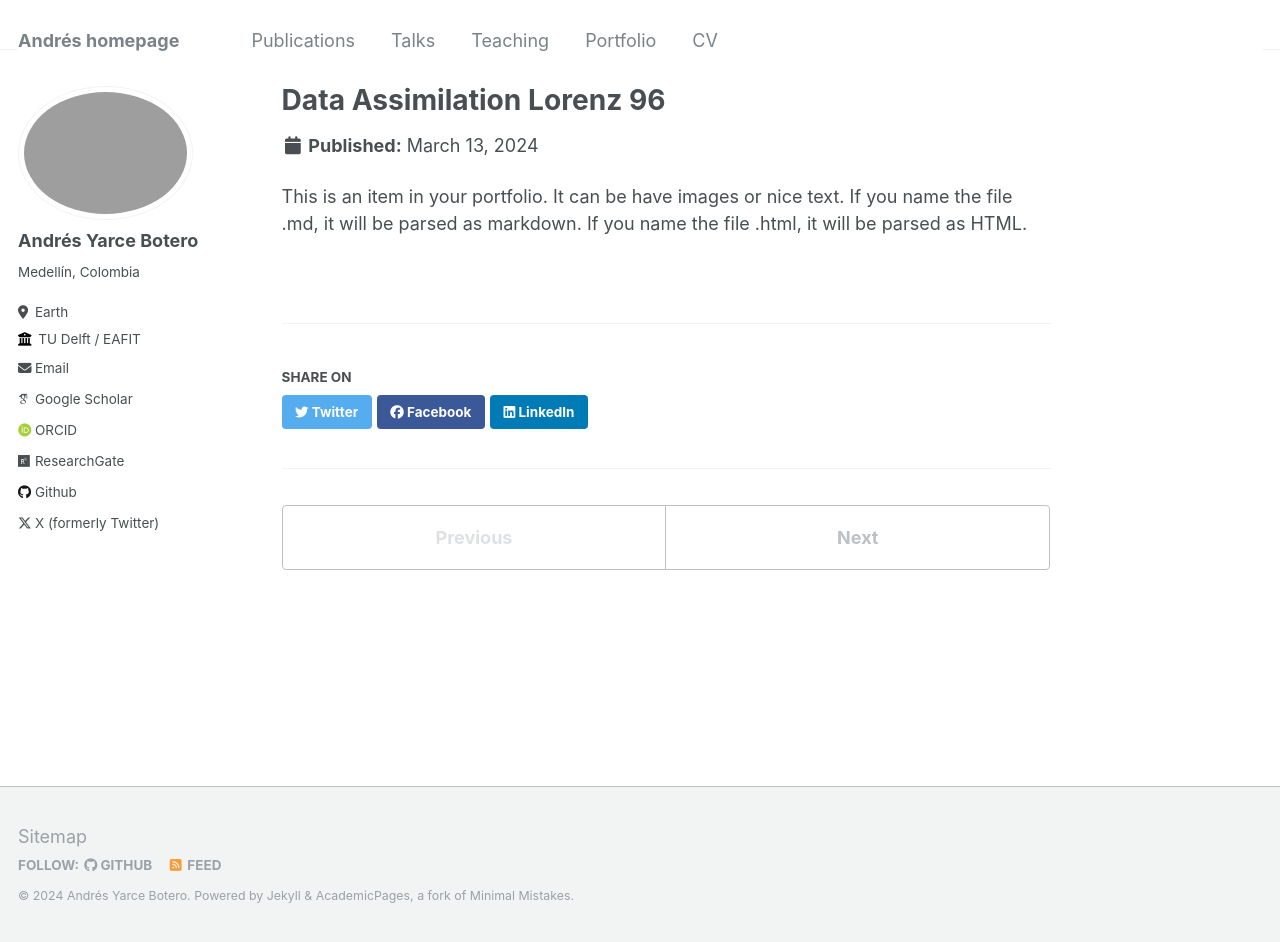
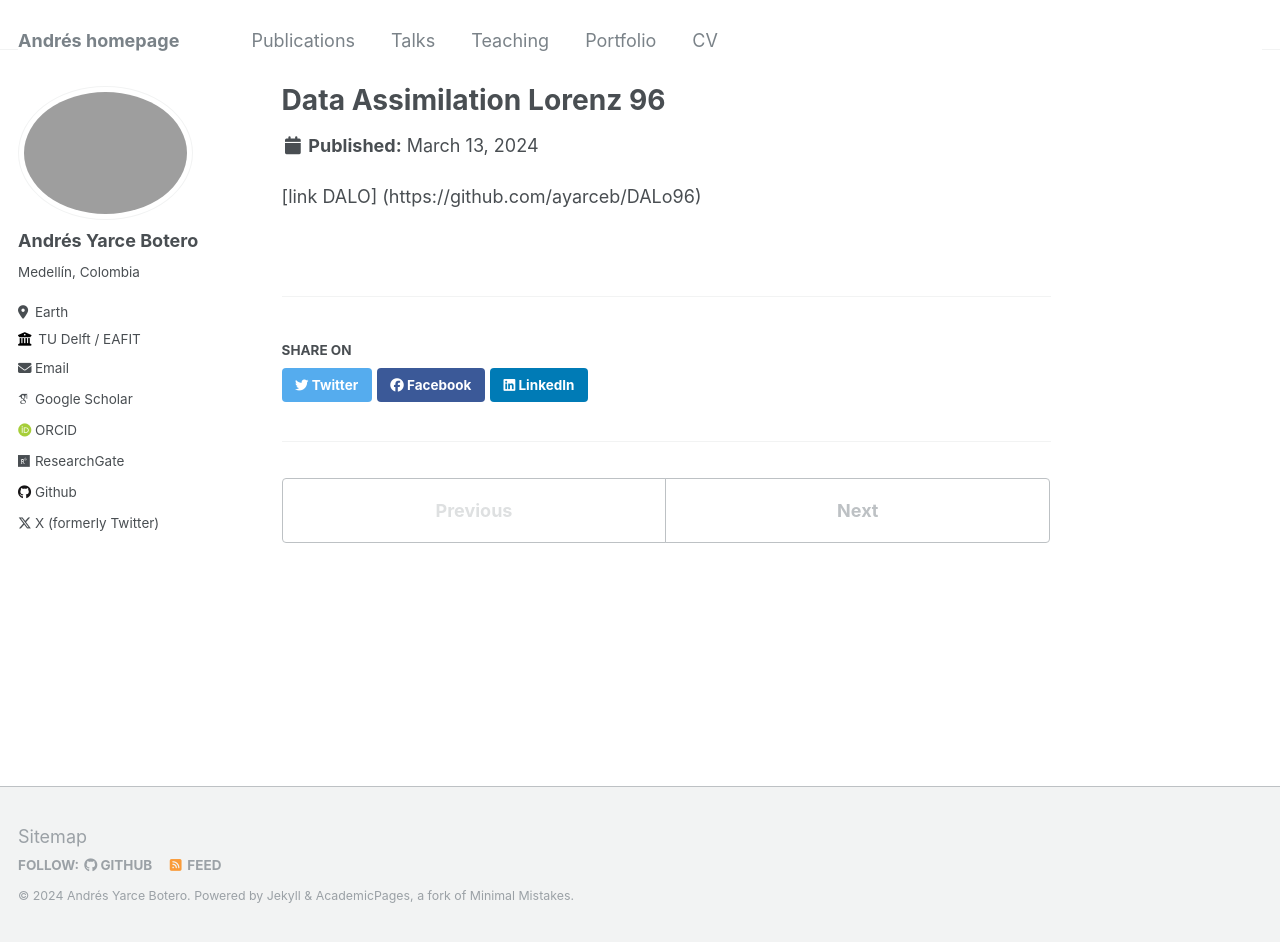
Before and after one commit to ayarceb/ayarceb.github.io, a Jekyll site: the page built from _portfolio/portfolio-1.md, in a window 1280 px wide and 942 px high. Built offline with Jekyll 4.4.1, drawn with Linux system fonts in a browser that asks for light colours; some web fonts are replaced.

Commit message:
Update portfolio-1.md

```diff
--- a/_portfolio/portfolio-1.md
+++ b/_portfolio/portfolio-1.md
@@ -6,4 +6,4 @@
 collection: portfolio
 ---
 
-This is an item in your portfolio. It can be have images or nice text. If you name the file .md, it will be parsed as markdown. If you name the file .html, it will be parsed as HTML.
+[link DALO] (https://github.com/ayarceb/DALo96)
```
